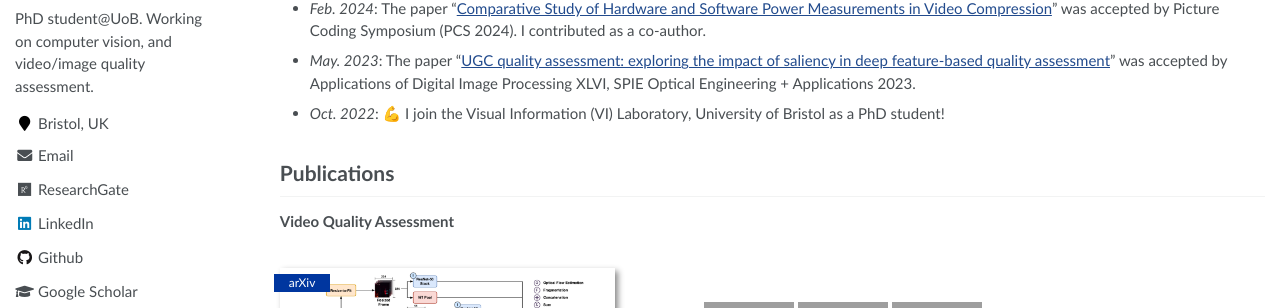
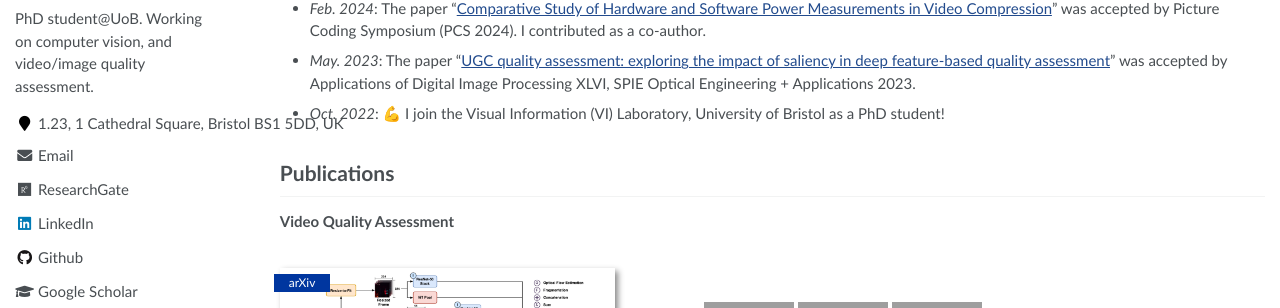
Before and after one commit to xinyiW915/xinyiW915.github.io, a Jekyll site: the page built from _pages/about.md, in a window 1280 px wide. Shown: the part 371-679 px from the top of the page. Built offline with Jekyll 4.4.1, drawn with Linux system fonts in a browser that asks for light colours; some web fonts are replaced; grey boxes are pictures that could not be loaded.

Commit message:
Update _config.yml

```diff
--- a/_config.yml
+++ b/_config.yml
@@ -24,7 +24,7 @@ author:
   name             : "Xinyi Wang <br>(王馨仪)"
   avatar           : "images/android-chrome-512x512.png"
   bio              : "University of Bristol"
-  location         : "Bristol, UK"
+  location         : "1.23, 1 Cathedral Square, Bristol BS1 5DD, UK"
   employer         :
   pubmed           :
   googlescholar    : "https://scholar.google.com/citations?user=Z-yFuY4AAAAJ"
```
